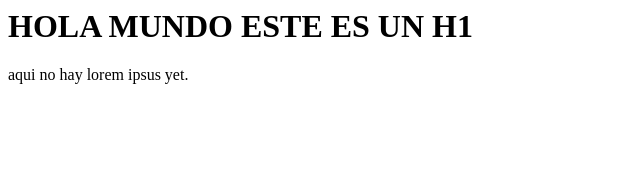
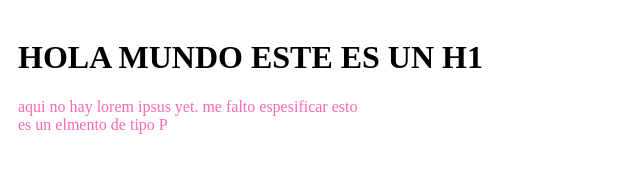
Before and after one commit to Atenadru/halal_app, a plain HTML site: page index.html in a window 1280 px wide. Shown: the whole page, without its empty margins (0-640 px from the left). Drawn offline with Linux system fonts and the light colour scheme.

Commit message:
añadi un estilo css mi segudo commit

```diff
--- a/index.css
+++ b/index.css
@@ -0,0 +1,10 @@
+.wrap{
+position:relative;
+margin:0 auto;
+padding:10px;
+}
+
+p{
+color:hotpink;
+font-size:1em;
+}
--- a/index.html
+++ b/index.html
@@ -1,10 +1,12 @@
 <html>
 <head>
+<link rel="stylesheet" href="index.css">
 </head>
 <body>
+<div class="wrap">
 <h1>HOLA MUNDO ESTE ES UN H1</h1>
-<p>aqui no hay lorem ipsus yet.</p>
-
+<p>aqui no hay lorem ipsus yet. me falto espesificar esto <br> es un elmento de tipo P </p>
+</div>
 </body>
 
 </html>
```
